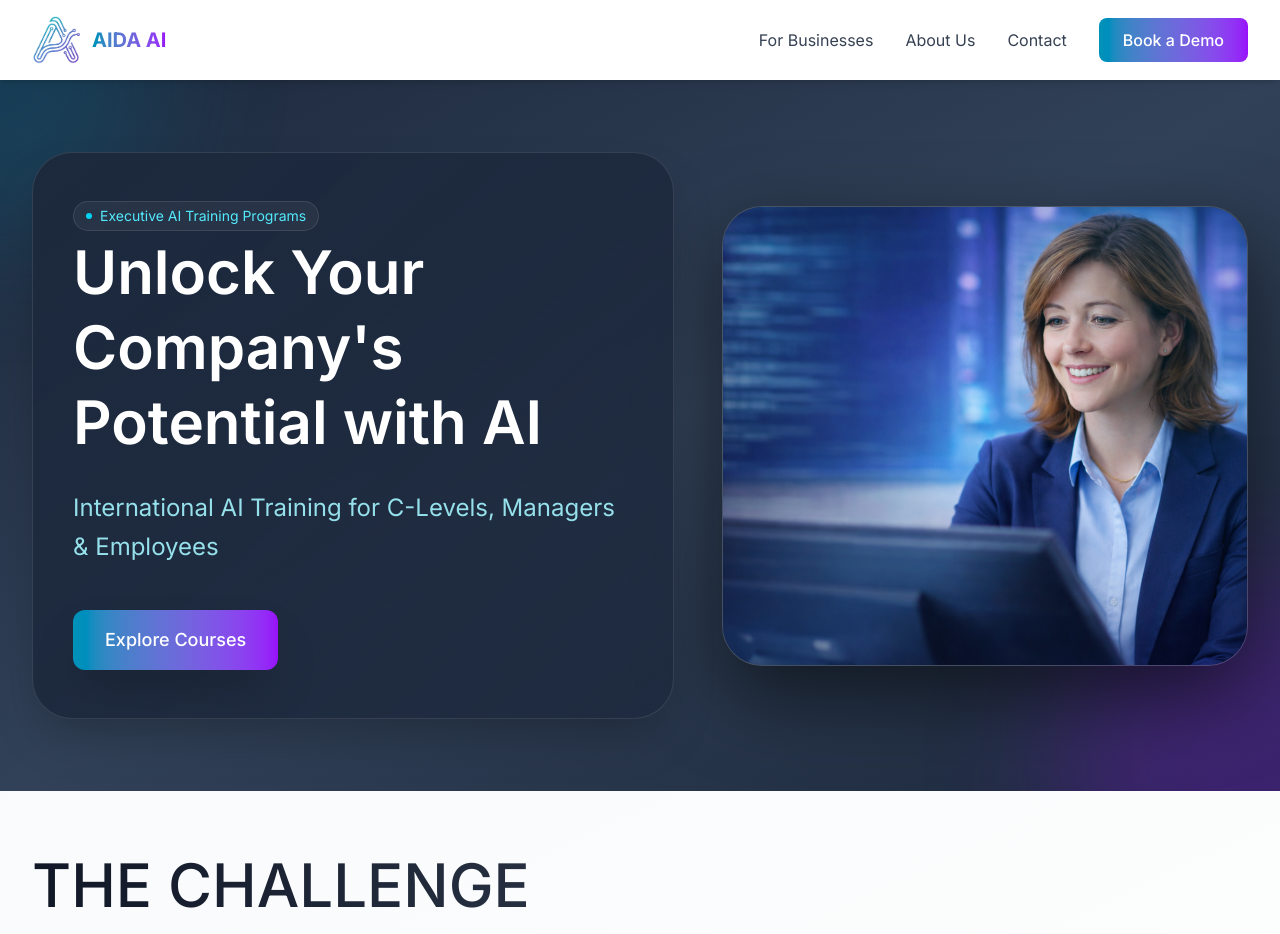
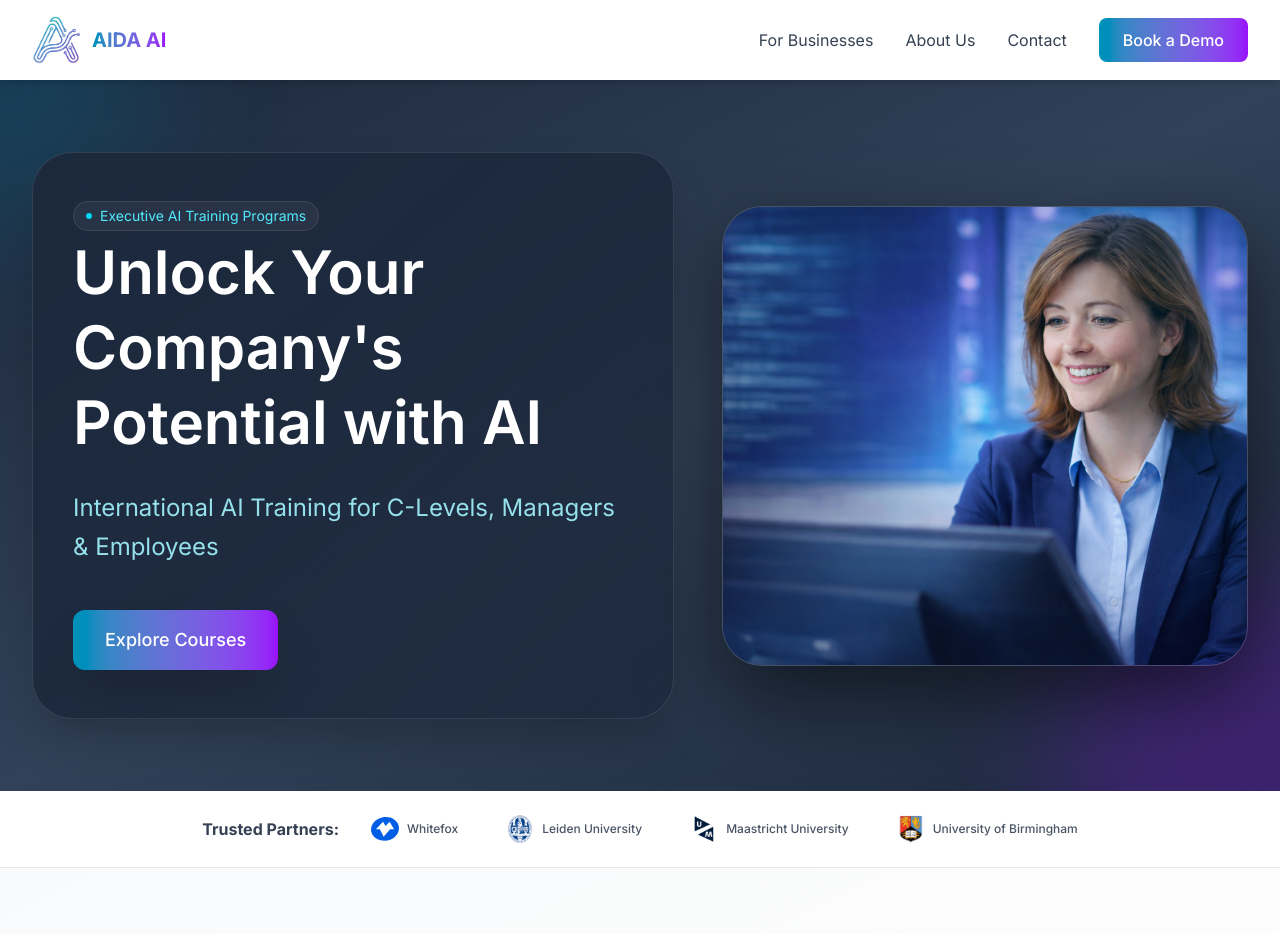
Before and after one commit to ali-ft/AIDA, a React (Vite) app: page / in a window 1280 px wide. Shown: the top 934 px of the page. Built offline with nearby package versions, Linux system fonts and the light colour scheme.

Commit message:
fix: feedbacks

```diff
--- /dev/null
+++ b/src/app/components/TrustedPartners.tsx
@@ -0,0 +1,69 @@
+import { motion } from "motion/react";
+
+const getAssetPath = (path: string) => {
+  const baseUrl = (import.meta as any).env?.BASE_URL || '/';
+  return `${baseUrl}${path.startsWith('/') ? path.slice(1) : path}`;
+};
+
+export function TrustedPartners() {
+  const partners = [
+    {
+      name: "Whitefox",
+      logo: getAssetPath("assets/white-fox.svg"),
+    },
+    {
+      name: "Leiden University",
+      logo: getAssetPath("assets/Leiden_University.png"),
+    },
+    {
+      name: "Maastricht University",
+      logo: getAssetPath("assets/maastricht-university.png"),
+    },
+    {
+      name: "University of Birmingham",
+      logo: getAssetPath("assets/birmangam.png"),
+    },
+  ];
+
+  return (
+    <section className="py-4 sm:py-6 bg-white border-b border-gray-200">
+      <div className="max-w-7xl mx-auto px-4 sm:px-6 lg:px-8">
+        {/* Title and Partners - Mobile: stacked, Desktop: inline */}
+        <div className="flex flex-col sm:flex-row items-center justify-center gap-3 sm:gap-6 md:gap-8">
+          <h3 className="text-xs sm:text-sm md:text-base font-bold text-gray-700 whitespace-nowrap">
+            Trusted Partners:
+          </h3>
+
+          {/* Partners Grid */}
+          <div className="flex flex-wrap items-center justify-center gap-4 sm:gap-6 md:gap-8 lg:gap-12">
+          {partners.map((partner, index) => (
+            <motion.div
+              key={index}
+              initial={{ opacity: 0, y: 10 }}
+              whileInView={{ opacity: 1, y: 0 }}
+              viewport={{ once: true }}
+              transition={{ duration: 0.3, delay: index * 0.1 }}
+              className="flex items-center gap-1.5 sm:gap-2 opacity-60 hover:opacity-100 transition-opacity"
+            >
+              <div className="w-5 h-5 sm:w-6 sm:h-6 md:w-7 md:h-7 flex items-center justify-center flex-shrink-0">
+                <img
+                  src={partner.logo}
+                  alt={partner.name}
+                  className="max-w-full max-h-full object-contain"
+                  onError={(e) => {
+                    const target = e.target as HTMLImageElement;
+                    target.style.display = 'none';
+                  }}
+                />
+              </div>
+              <span className="text-[9px] sm:text-[10px] md:text-xs text-gray-600 font-medium whitespace-nowrap">
+                {partner.name}
+              </span>
+            </motion.div>
+          ))}
+          </div>
+        </div>
+      </div>
+    </section>
+  );
+}
--- a/src/app/pages/Home.tsx
+++ b/src/app/pages/Home.tsx
@@ -1,4 +1,5 @@
 import { Hero } from "../components/Hero";
+import { TrustedPartners } from "../components/TrustedPartners";
 import { Challenge } from "../components/Challenge";
 import { Solution } from "../components/Solution";
 import { Benefits } from "../components/Benefits";
@@ -15,6 +16,7 @@ export function Home() {
     <>
       <div id="home">
         <Hero />
+        <TrustedPartners />
       </div>
 
       <div id="challenge">
```
Also changed, not shown: src/app/components/Benefits.tsx (+5 -5 lines), src/app/components/CourseModules.tsx (line endings or trailing spaces), src/app/components/WhyUs.tsx (indentation only).
